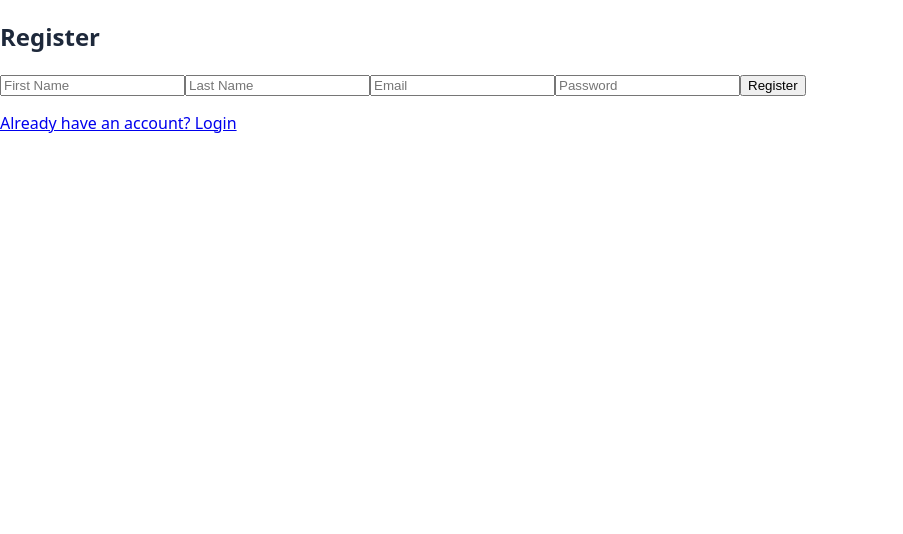
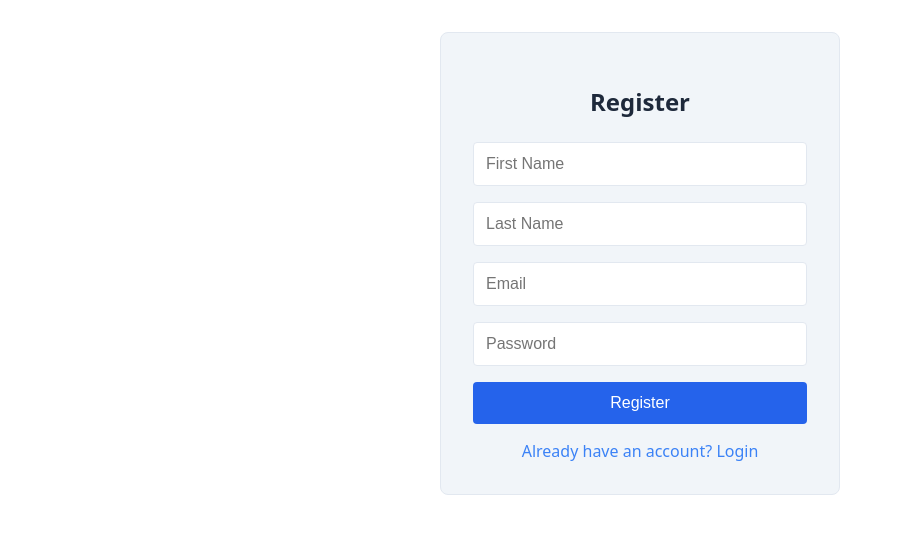
Before and after one commit to ArnoVanSteenbergen03/RecipeBook, a React (Vite) app: page /register in a window 1280 px wide. Shown: the top 534 px of the page, without its empty margins (0-903 px from the left). Built offline with nearby package versions, Linux system fonts and the light colour scheme; no server answers.

Commit message:
added classes with same styling like login to the register form

```diff
--- a/src/components/Register.jsx
+++ b/src/components/Register.jsx
@@ -37,37 +37,41 @@ function Register() {
   };
 
   return (
-    <div>
-      <h2>Register</h2>
-      <form onSubmit={handleRegister}>
+    <div className="login">
+      <h2 className="login__title">Register</h2>
+      <form onSubmit={handleRegister} className="login__form">
         <input
+          className="login__input"
           type="text"
           placeholder="First Name"
           value={firstName}
           onChange={(e) => setFirstName(e.target.value)}
         />
         <input
+          className="login__input"
           type="text"
           placeholder="Last Name"
           value={lastName}
           onChange={(e) => setLastName(e.target.value)}
         />
         <input
+          className="login__input"
           type="email"
           placeholder="Email"
           value={email}
           onChange={(e) => setEmail(e.target.value)}
         />
         <input
+          className="login__input"
           type="password"
           placeholder="Password"
           value={password}
           onChange={(e) => setPassword(e.target.value)}
         />
-        <button type="submit">Register</button>
+        <button type="submit" className="login__button">Register</button>
       </form>
       {error && <p style={{ color: "red" }}>{error}</p>}
-      <div style={{ marginTop: "1em" }}>
+      <div style={{ marginTop: "1em" }} className="login__register-link">
         <Link to="/login">Already have an account? Login</Link>
       </div>
     </div>
```
